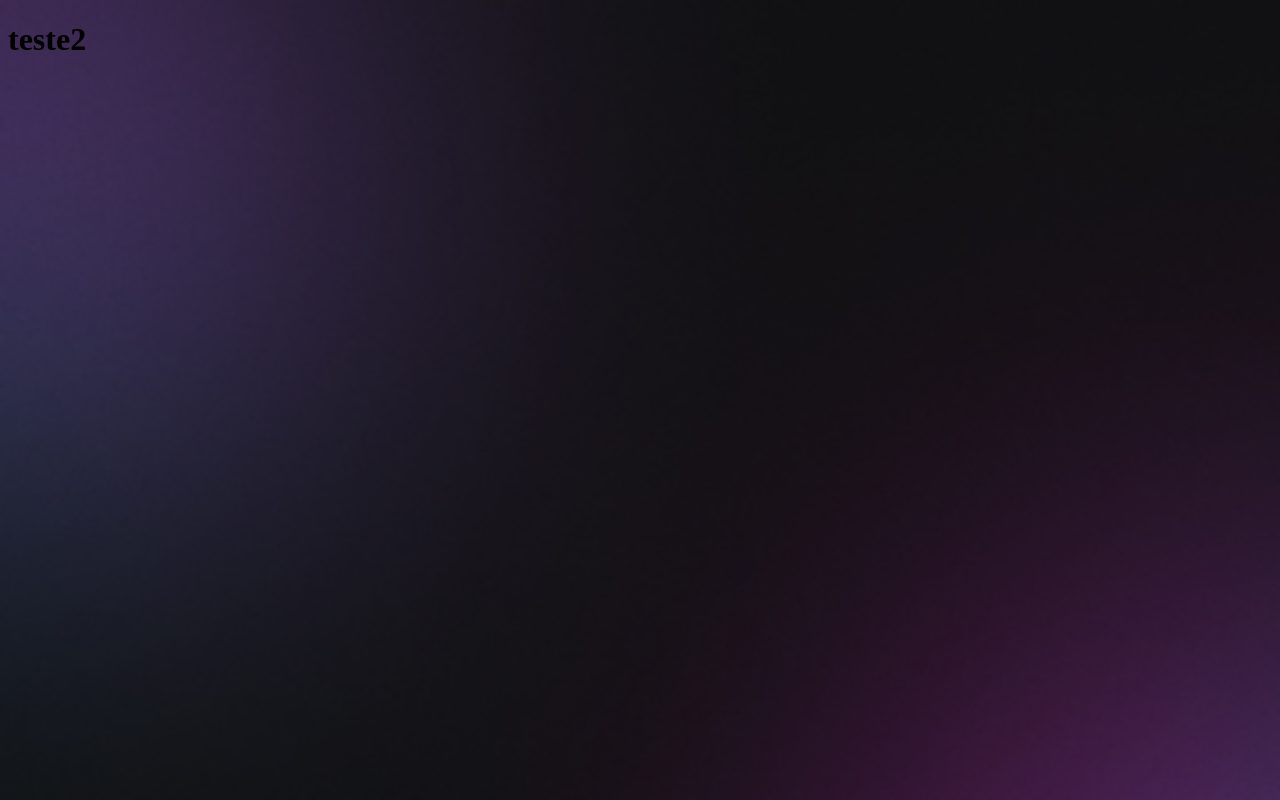
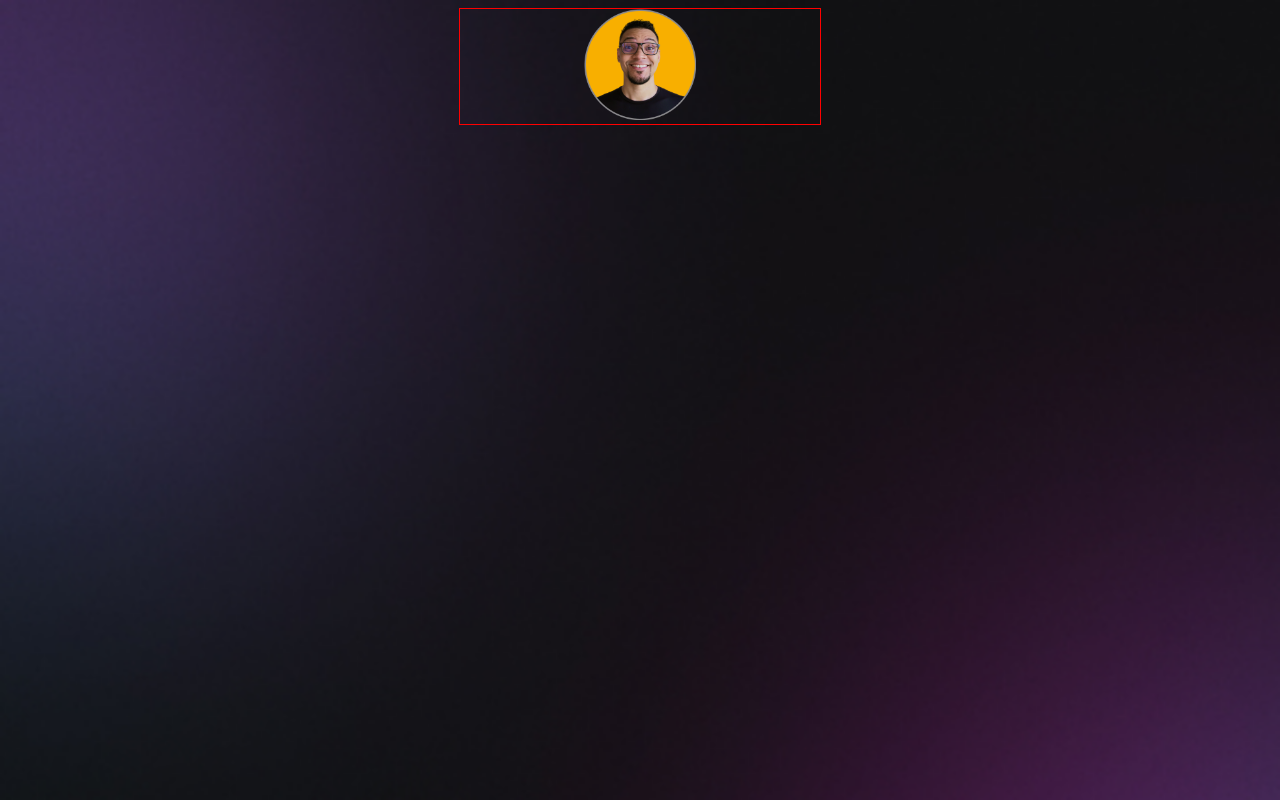
Before and after one commit to gugs-dev/projetoteste, a plain HTML site: page index.html in a window 1280 px wide. Drawn offline with Linux system fonts and the light colour scheme.

Commit message:
commit provisório

```diff
--- a/assents/style.css
+++ /dev/null
@@ -1,11 +0,0 @@
-body {
-  /*
-  background-image: url(./bg-mobile.jpg);
-  background-repeat: no-repeat;
-  background-position: top center;
-  background-size: cover;
-  */
-
-  /* background color image repeat position/size */
-  background: url(./bg-mobile.jpg) no-repeat top center/cover;
-}
--- a/assents/index.html
+++ b/index.html
@@ -7,8 +7,12 @@
     <link rel="stylesheet" href="./style.css" />
   </head>
   <body>
-    <h1>teste2</h1>
 
-    <div></div>
+    <div id="container">
+        <div id="profile">
+          <img src="./assets/avatar.png" alt="preguiça de descrever">
+        </div>
+    </div>
+
   </body>
 </html>
--- /dev/null
+++ b/style.css
@@ -0,0 +1,25 @@
+body {
+  /*
+  background-image: url(./bg-mobile.jpg);
+  background-repeat: no-repeat;
+  background-position: top center;
+  background-size: cover;
+  */
+
+  /* background color image repeat position/size */
+  background: url(assets/bg-mobile.jpg) no-repeat top center/cover;
+}
+
+#container {
+  width: 360px;
+  border: 1px solid red;
+  margin: auto;
+}
+
+#profile {
+  text-align: center;
+}
+
+#profile img {
+  width: 112px;
+}
```
Also changed, not shown: assets/avatar-light.png (renamed from assents/avatar-light.png), assets/avatar.png (renamed from assents/avatar.png), assets/bg-desktop-light.jpg (renamed from assents/bg-desktop-light.jpg), assets/bg-desktop.jpg (renamed from assents/bg-desktop.jpg), assets/bg-mobile-light.jpg (renamed from assents/bg-mobile-light.jpg), assets/bg-mobile.jpg (renamed from assents/bg-mobile.jpg), assets/moon-stars.svg (renamed from assents/moon-stars.svg), assets/sun.svg (renamed from assents/sun.svg), 2 other files.
